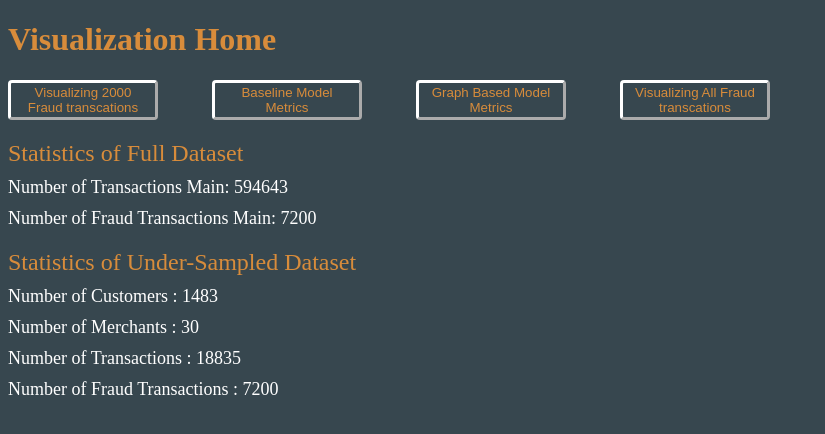
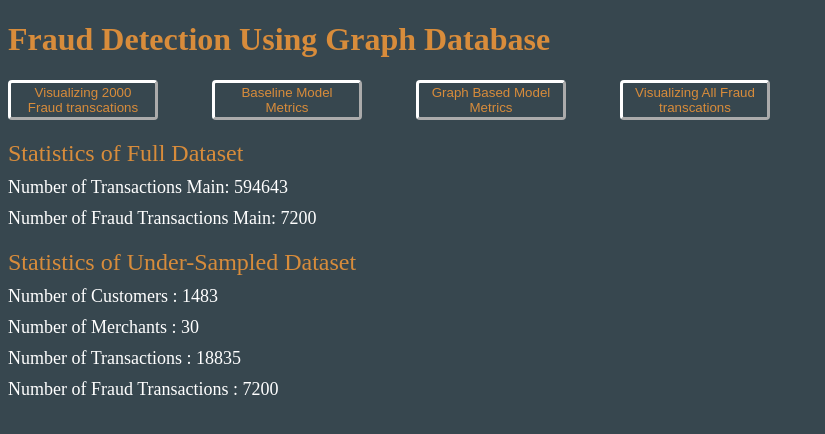
Before and after one commit to VenkatKrishnaSai/SWM-Visualization, a plain HTML site: page index.html in a window 1280 px wide. Shown: the whole page, without its empty margins (0-825 px from the left). Drawn offline with Linux system fonts and the light colour scheme.

Commit message:
name change

```diff
--- a/index.html
+++ b/index.html
@@ -1,7 +1,9 @@
 <!DOCTYPE html>
 <html>
   <body style="background-color: #37474f">
-    <h1 style="color: #d88c3b; font-size: xx-large">Visualization Home</h1>
+    <h1 style="color: #d88c3b; font-size: xx-large">
+      Fraud Detection Using Graph Database
+    </h1>
     <div style="display: inline-block">
       <button
         onclick="location.href='/2000.html'"
```
